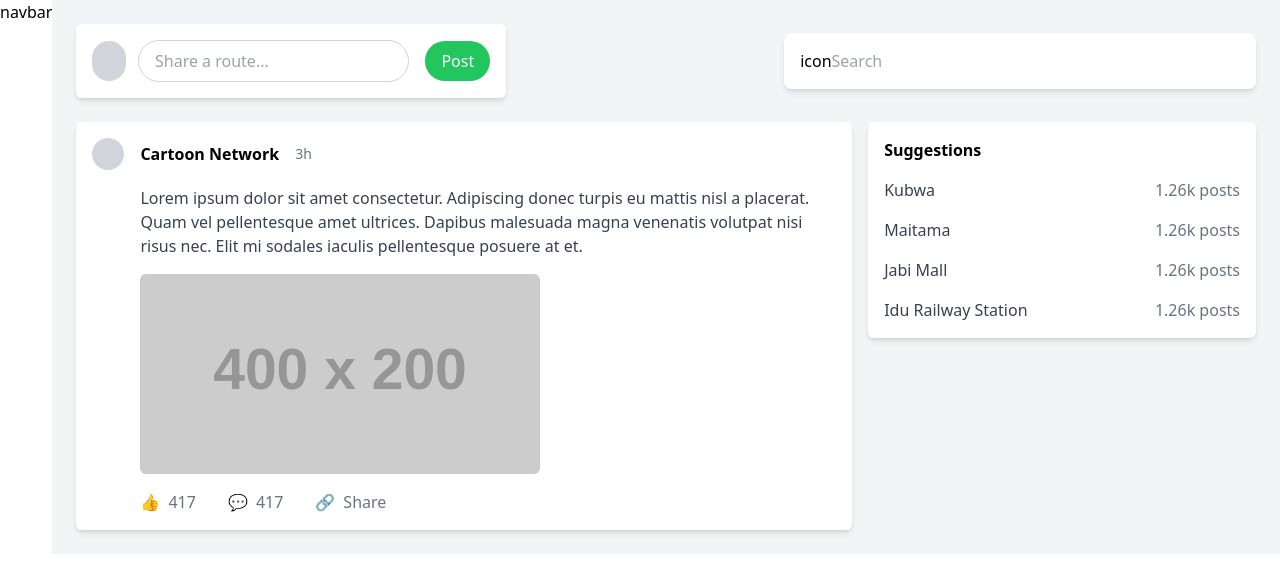
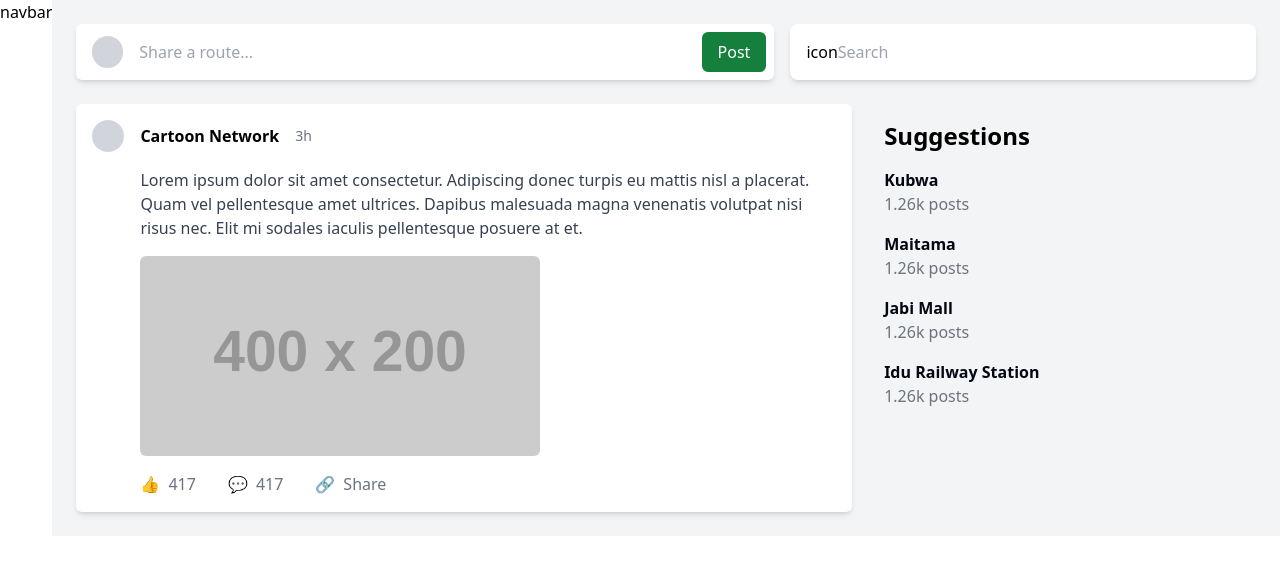
Before and after one commit to Sotonye0808/along-app, a Next.js app: page / in a window 1280 px wide. Shown: the top 578 px of the page. Built offline with nearby package versions, Linux system fonts and the light colour scheme.

Commit message:
update styles

```diff
--- a/src/app/components/ShareRoute.tsx
+++ b/src/app/components/ShareRoute.tsx
@@ -2,16 +2,16 @@ import React from "react";
 
 const ShareRoute = () => {
 	return (
-		<div className="p-4 bg-white rounded-md shadow-md flex items-center justify-between">
+		<div className="p-2 bg-white rounded-md shadow-md flex items-center justify-between w-3/5 mr-4">
 			<div className="flex items-center">
-				<div className="w-10 h-10 rounded-full bg-gray-300 mr-3"></div>
+				<div className="w-9 h-8 rounded-full bg-gray-300 ml-2"></div>
 				<input
 					type="text"
 					placeholder="Share a route..."
-					className="border border-gray-300 rounded-full py-2 px-4 w-full focus:outline-none focus:border-green-500"
+					className="rounded-full py-2 px-4 w-full focus:outline-none focus:border-green-500"
 				/>
 			</div>
-			<button className="ml-4 bg-green-500 text-white px-4 py-2 rounded-full">
+			<button className="ml-4 bg-green-700 text-white px-4 py-2 rounded-md">
 				Post
 			</button>
 		</div>
--- a/src/app/components/SuggestionsPanel.tsx
+++ b/src/app/components/SuggestionsPanel.tsx
@@ -9,12 +9,15 @@ const SuggestionsPanel = () => {
 	];
 
 	return (
-		<div className="p-4 bg-white rounded-md shadow-md w-full">
-			<h2 className="font-semibold mb-4">Suggestions</h2>
+		<div className="p-4 bg-transparent rounded-md w-full">
+			<h2 className="font-semibold mb-4 text-2xl">Suggestions</h2>
 			<ul className="space-y-4">
 				{suggestions.map((item) => (
-					<li key={item.name} className="flex justify-between text-gray-700">
-						<span>{item.name}</span>
+					<li
+						key={item.name}
+						className="flex justify-between text-gray-700 flex-col"
+					>
+						<span className="font-bold text-gray-950">{item.name}</span>
 						<span className="text-gray-500">{item.posts}</span>
 					</li>
 				))}
```
